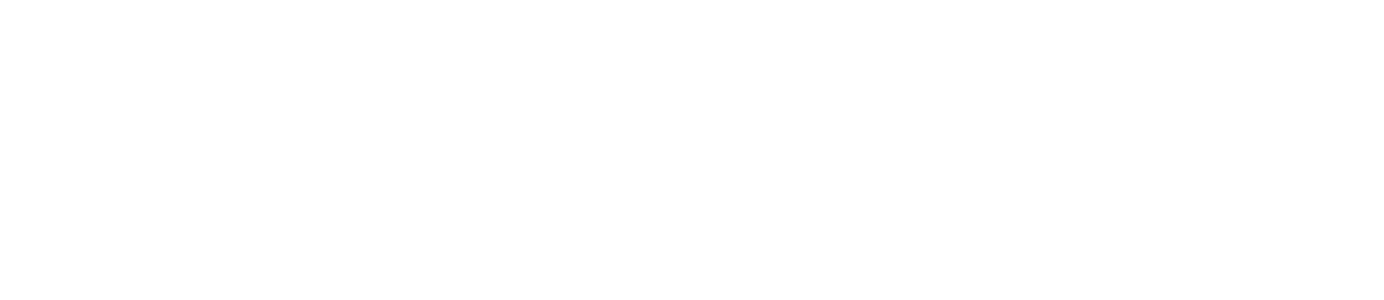
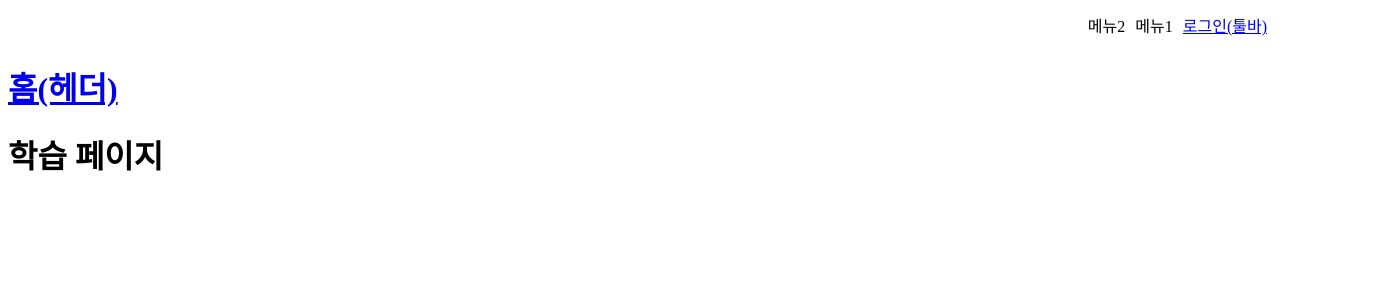
Before and after one commit to seo-yeonggwang/sign_language, a React (Create React App) app: page /study in a window 1280 px wide. Before the commit this address had no page. Shown: the top 300 px of the page, 1384 px wide, since content can reach past the window. Built offline with nearby package versions, Linux system fonts and the light colour scheme.

Commit message:
페이지-이동

```diff
--- a/src/App.js
+++ b/src/App.js
@@ -1,14 +1,24 @@
 import { BrowserRouter, Routes, Route, Link } from 'react-router-dom';
 
 import Home from "./pages/Home";
+import Study from "./pages/Study";
+import NotFound from "./pages/NotFound";
+import Login from "./pages/Login"
+import Header from "./Header";
 
 function App() {
   return (
-    <BrowserRouter>
-      <Routes>
-        <Route path="/" element={<Home/>}></Route>
-      </Routes>
-    </BrowserRouter>
+    <div className = 'App'>
+      <BrowserRouter>
+        <Header />
+        <Routes>
+          <Route exact path="/" element={<Home/>}></Route>
+          <Route path="/study/*" element={<Study/>}></Route>
+          <Route path="/login/*" element={<Login/>}></Route>
+          <Route path="*" element={<NotFound/>}></Route>
+        </Routes>
+      </BrowserRouter>
+    </div>
   );
 }
 
--- /dev/null
+++ b/src/Header.js
@@ -0,0 +1,19 @@
+import { Link } from 'react-router-dom';
+import Toolbar from "./Toolbar";
+
+
+function Header(props) {
+    return (
+        <div className="Header">
+            <Toolbar/>
+            <h1>
+
+                <Link to="/">
+                    홈(헤더)
+                </Link>
+            </h1>
+        </div>
+    );
+}
+
+export default Header;
--- /dev/null
+++ b/src/Toolbar.js
@@ -0,0 +1,28 @@
+import React from "react";
+import { Link } from 'react-router-dom';
+import { useLocation } from 'react-router-dom';
+
+const styles = {
+	container: {
+		display: "flex",
+        flexDirection: "row-reverse",
+	},
+    box: {
+        padding: "5px",
+    },
+};
+
+function Toolbar(props) {
+    const location = useLocation();
+    if (location.pathname==="/login") return null;
+    return (
+        <div style = {styles.container}>
+            <span style={styles.box}>
+                <Link to="/login"> 로그인(툴바)</Link>
+            </span>
+            <span style={styles.box}>메뉴1</span>
+            <span style={styles.box}>메뉴2</span>
+        </div>
+    )
+}
+export default Toolbar
--- a/src/pages/Home.js
+++ b/src/pages/Home.js
@@ -1,5 +1,7 @@
 import React from 'react';
 import styled from 'styled-components';
+import { Link } from 'react-router-dom';
+
 
 const Home = () => {
   return (
@@ -11,7 +13,7 @@ const Home = () => {
         <Section>
           <h2>초급 수어 강의</h2>
           <p>수어의 기초를 배우고 싶으신 분들을 위한 강좌입니다.</p>
-          <Button>강의 보기</Button>
+          <Link to="/Study"><Button>강의 보기</Button></Link>
         </Section>
         <Section>
           <h2>중급 수어 강의</h2>
--- /dev/null
+++ b/src/pages/Login.js
@@ -0,0 +1,29 @@
+const styles = {
+	block: {
+		display: "block",
+	},
+    text: {
+        display: "inline-block",
+        width: "70px",
+    }
+};
+
+function Login(props){
+    return (
+        <div>
+            <div>로그인 페이지</div>
+            <div>
+                <span style = {styles.text}>ID </span>
+                <input type="text"></input>
+            </div>
+
+            <div>
+                <span style = {styles.text}>PSWD </span>
+                <input type="password"></input>
+            </div>
+            {/* <input style = {styles.block} type="text"></input> */}
+
+        </div>
+    )
+}
+export default Login
--- /dev/null
+++ b/src/pages/NotFound.js
@@ -0,0 +1,9 @@
+function NotFound() {
+  return (
+    <div>
+        <h1>404 Error</h1>
+    </div>
+  );
+}
+
+export default NotFound;
--- /dev/null
+++ b/src/pages/Study.js
@@ -0,0 +1,64 @@
+import React, {useRef} from 'react';
+import { Button } from 'reactstrap';
+
+const getWebcam = (callback) => {
+  try {
+    const constraints = {
+      'video': true,
+      'audio': false
+    }
+    navigator.mediaDevices.getUserMedia(constraints)
+      .then(callback);
+  } catch (err) {
+    console.log(err);
+    return undefined;
+  }
+}
+
+const Styles = {
+  Video: { width: "60%", height: "60%", background: 'rgba(245, 240, 215, 0.5)' },
+  None: { display: 'none' },
+}
+
+function Study() {
+  // const [playing, setPlaying] = React.useState(undefined);
+
+  // const videoRef = React.useRef(null);
+
+  // React.useEffect(() => {
+  //   getWebcam((stream => {
+  //     setPlaying(true);
+  //     videoRef.current.srcObject = stream;
+  //   }));
+  // }, []);
+
+  // const startOrStop = () => {
+  //   if (playing) {
+  //     const s = videoRef.current.srcObject;
+  //     s.getTracks().forEach((track) => {
+  //       track.stop();
+  //     });
+  //   } else {
+  //     getWebcam((stream => {
+  //       setPlaying(true);
+  //       videoRef.current.srcObject = stream;
+  //     }));
+  //   }
+  //   setPlaying(!playing);
+  // }
+
+  return (
+    <div>
+        <h1>학습 페이지</h1>
+        <div style={{ width: '100vw', height: '100vh', padding: '3em' }}>
+          {/* <video ref={videoRef} autoPlay style={Styles.Video} />
+          <Button color="warning" onClick={() => startOrStop()}>{playing ? 'Stop' : 'Start'} </Button> */}
+        </div >
+
+    </div>
+  );
+
+
+}
+
+export default Study;
```
